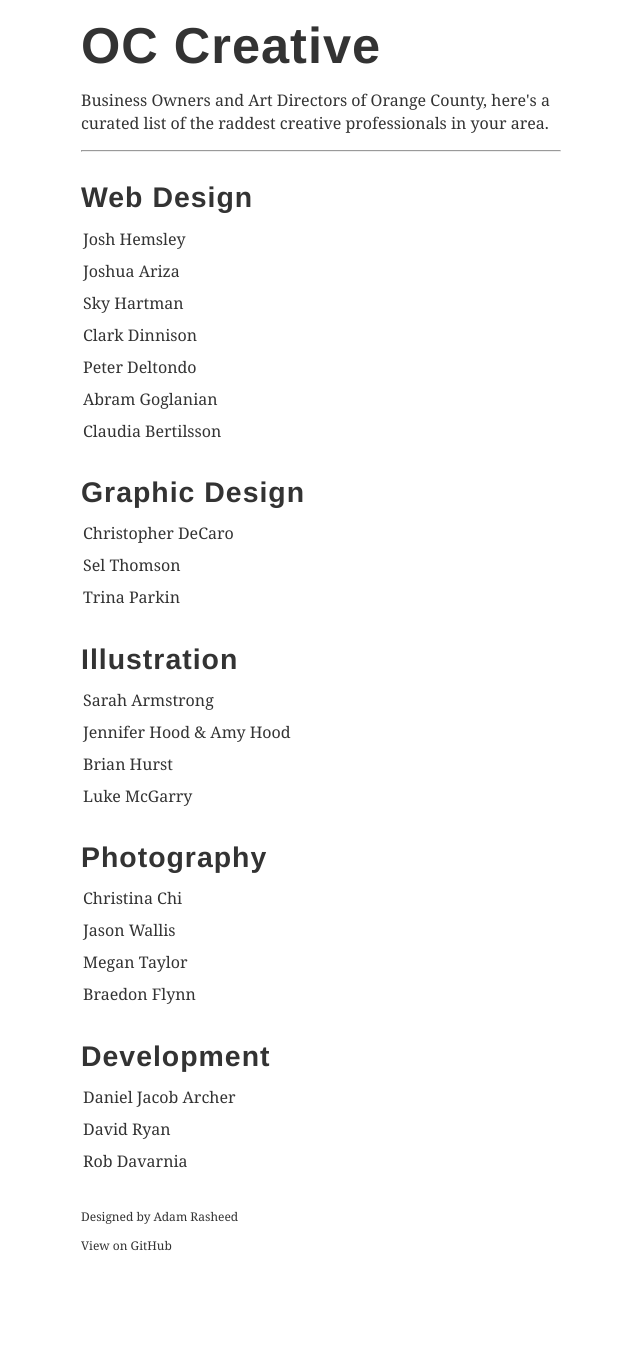
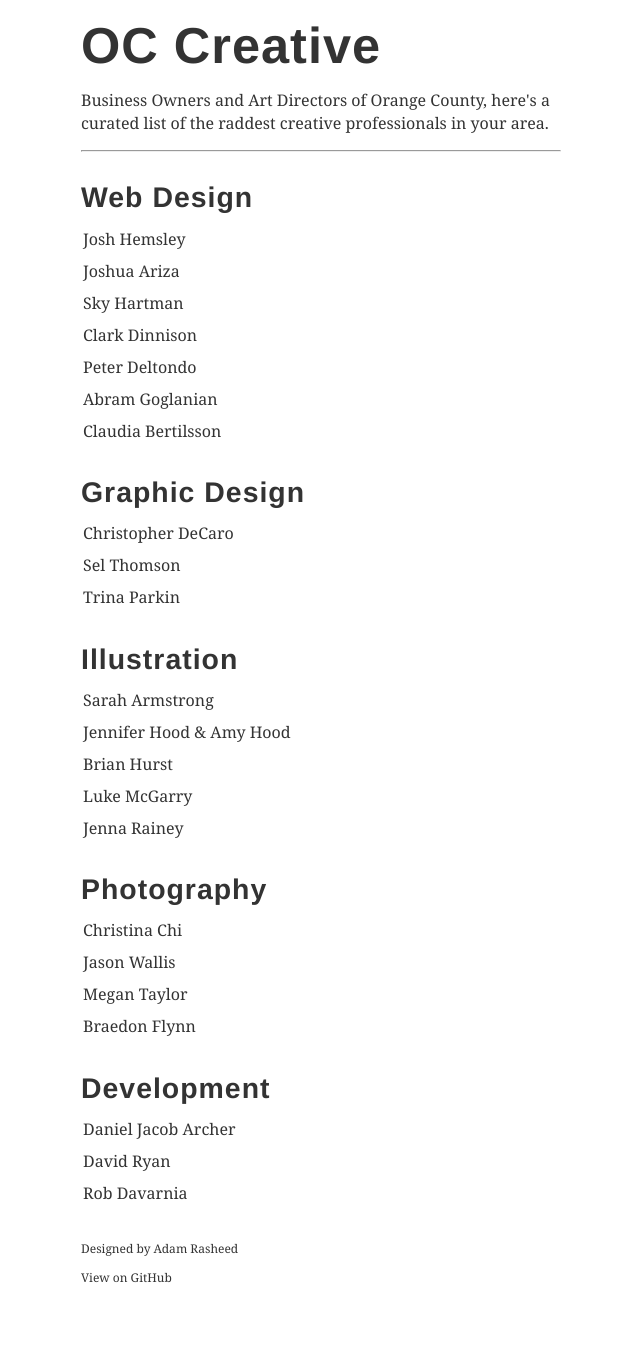
Before and after one commit to adamrasheed/occ, a Jekyll site: the page built from index.html, in a window 1280 px wide. Shown: the whole page, without its empty margins (319-959 px from the left). Built offline with Jekyll 4.4.1, drawn with Linux system fonts in a browser that asks for light colours; nearby versions of some CDN libraries; before the commit the page ends 1334 px from its top, so only the background shows below that.

Commit message:
Added Jenna Rainey

```diff
--- a/_data/illustration.yml
+++ b/_data/illustration.yml
@@ -9,3 +9,6 @@
 
 - name: Luke McGarry
   src: http://lukemcgarry.com
+
+- name: Jenna Rainey
+  src: http://www.monvoir.com/#index
```
